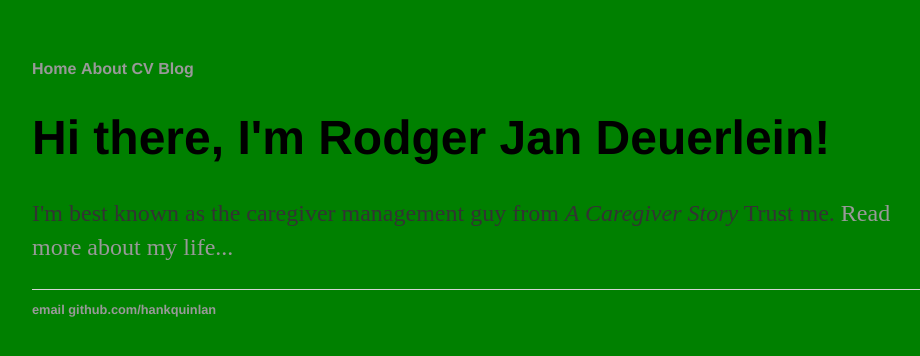
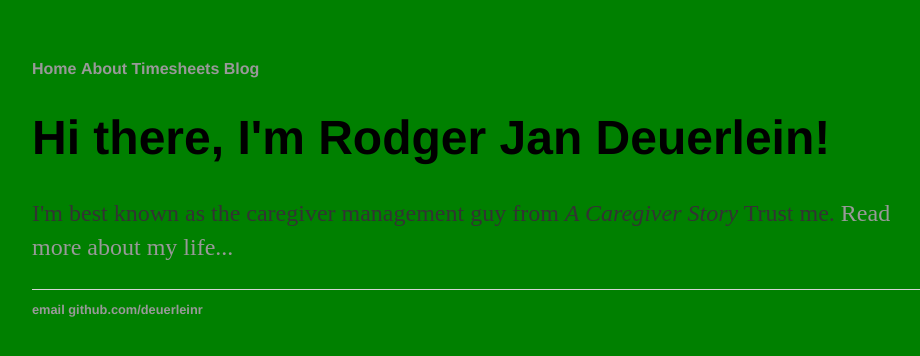
Before and after one commit to deuerleinr/deuerleinr.github.io, a Jekyll site: the page built from index.html, in a window 1280 px wide. Shown: the top 356 px of the page, without its empty margins (160-1080 px from the left). Built offline with Jekyll 4.4.1, drawn with Linux system fonts in a browser that asks for light colours.

Commit message:
Update default.html

```diff
--- a/_layouts/default.html
+++ b/_layouts/default.html
@@ -10,7 +10,7 @@
 	    		<ul>
 	        		<li><a href="/">Home</a></li>
 		        	<li><a href="/about">About</a></li>
-	        		<li><a href="/cv">CV</a></li>
+	        		<li><a href="/timesheets">Timesheets</a></li>
 	        		<li><a href="/blog">Blog</a></li>
 	    		</ul>
 			</nav>
@@ -21,8 +21,8 @@
 			</div><!-- /.container -->
 			<footer>
 	    		<ul>
-	        		<li><a href="mailto:hankquinlanhub@gmail.com">email</a></li>
-	        		<li><a href="https://github.com/hankquinlan">github.com/hankquinlan</a></li>
+	        		<li><a href="mailto:rodger.deuerlein@gmail.com">email</a></li>
+	        		<li><a href="https://github.com/deuerleinr">github.com/deuerleinr</a></li>
 				</ul>
 			</footer>
 		</body>
```
